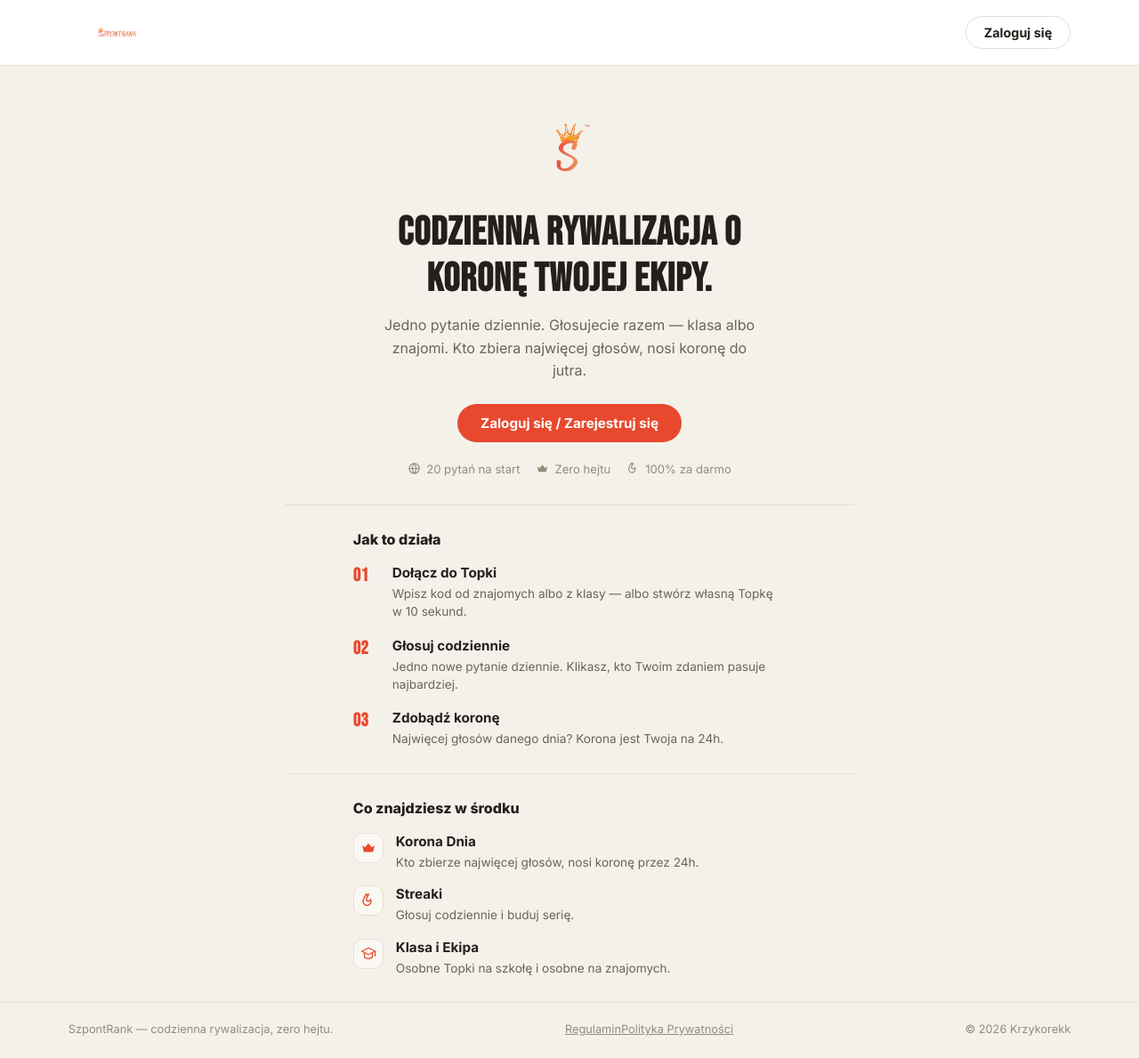
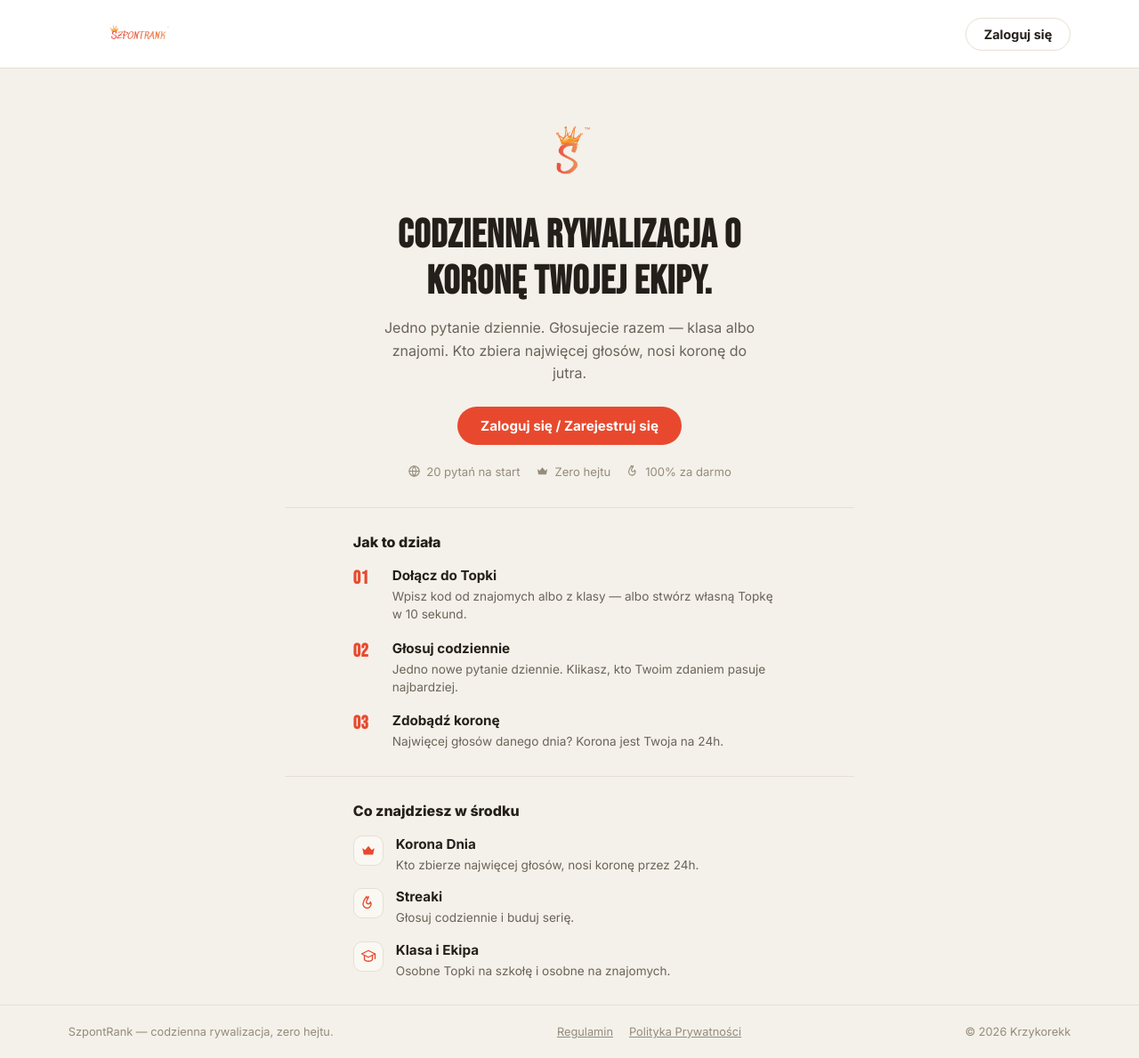
Before and after one commit to Krzykorekk/szpontrank, a React (Vite) app: page / in a window 1280 px wide. Shown: the whole page at 89% size. Built offline with nearby package versions, Linux system fonts and the light colour scheme; no server answers.

Commit message:
Wieksze logo w nawigacji, naprawiona przerwa miedzy linkami Regulamin/Polityka w stopce

```diff
--- a/src/App.css
+++ b/src/App.css
@@ -54,7 +54,7 @@ a {
 }
 
 .gora-logo {
-  height: 28px;
+  height: 40px;
   display: block;
 }
 
@@ -108,6 +108,20 @@ a {
 
 .gora-icon-btn:hover {
   border-color: var(--czerwien);
+  color: var(--czerwien);
+}
+
+.stopka-linki {
+  display: flex;
+  gap: 18px;
+}
+
+.stopka-linki a {
+  color: var(--tekst-cichy);
+  text-decoration: underline;
+}
+
+.stopka-linki a:hover {
   color: var(--czerwien);
 }
 
```
